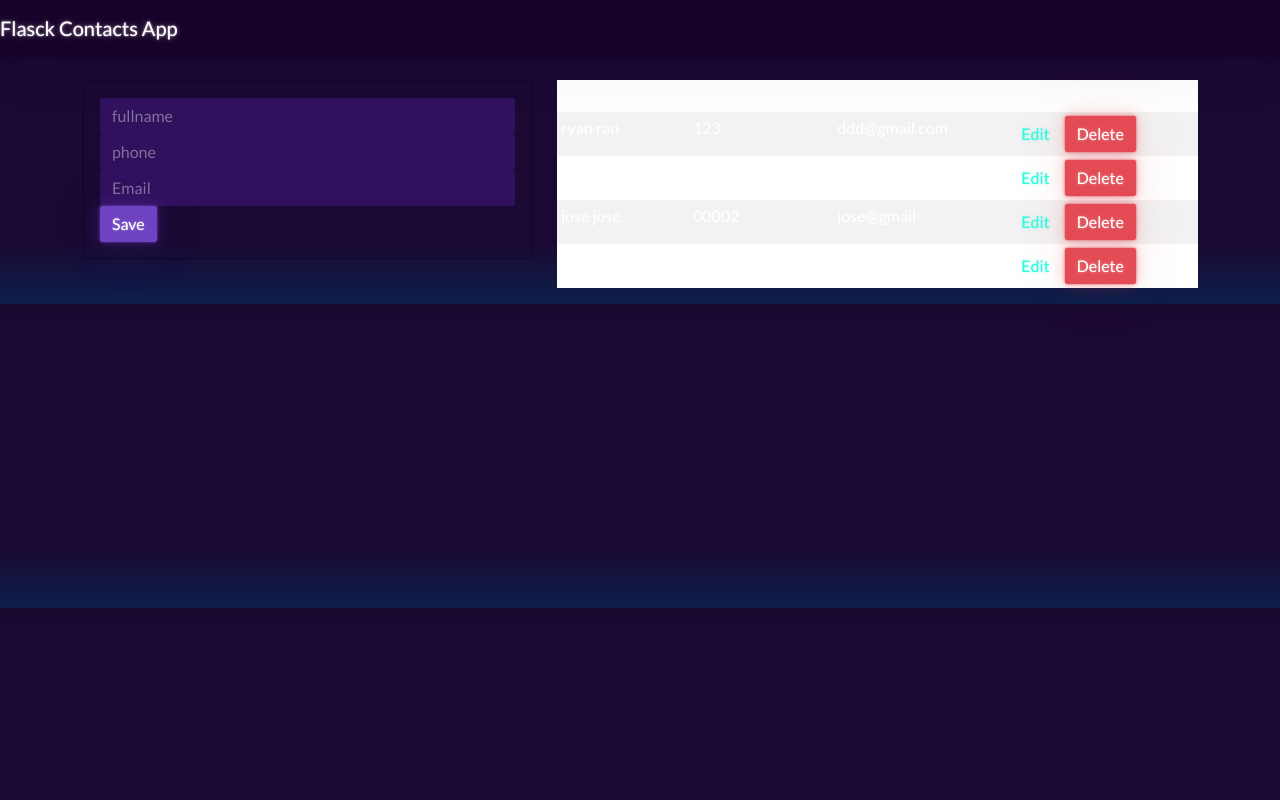
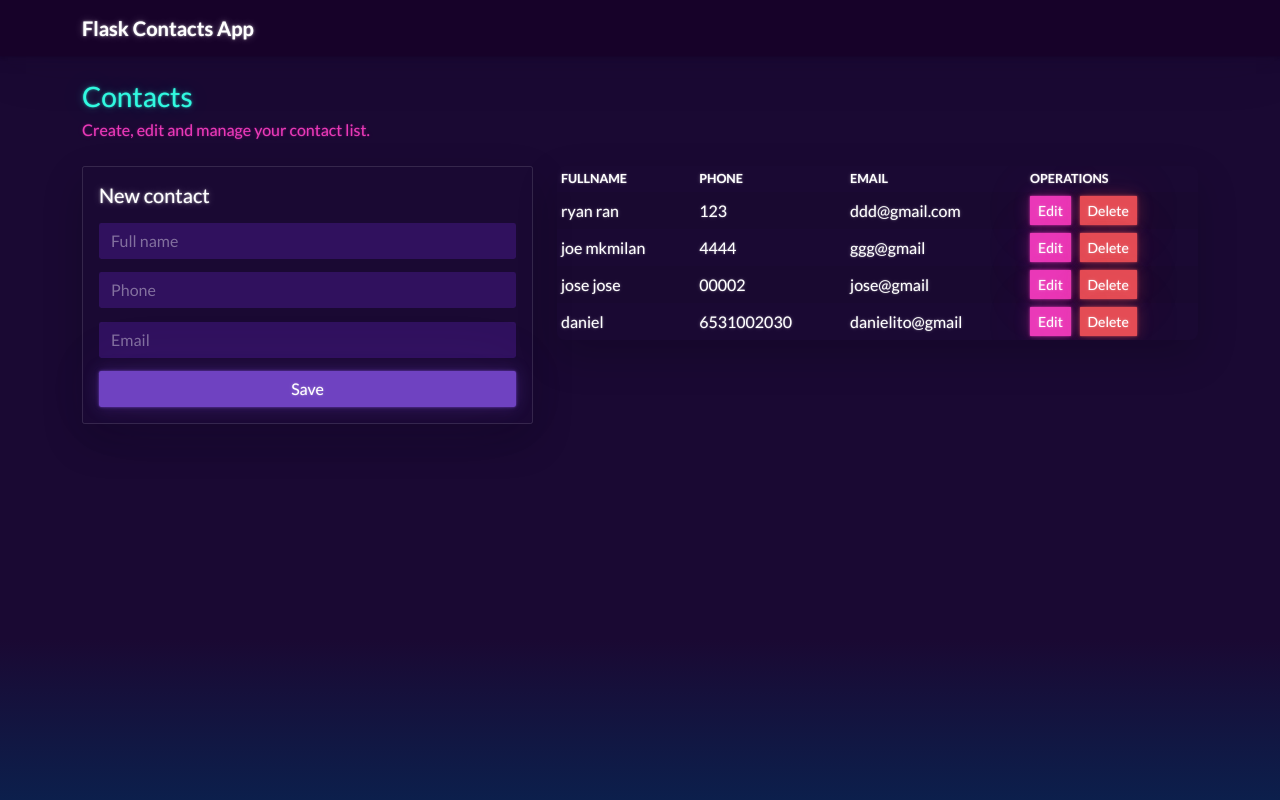
Before and after one commit to DanielOCx10/flaskaplicacion, a Flask app: page / in a window 1280 px wide. Run offline with Flask 3, Linux system fonts and the light colour scheme; data comes from the database, SQL or seed files in the repository; some libraries are stand-ins or nearby versions.

Commit message:
Mejora visual del CRUD

```diff
--- /dev/null
+++ b/static/css/styles.css
@@ -0,0 +1,54 @@
+body {
+    min-height: 100vh;
+}
+
+.navbar {
+    box-shadow: 0 0.75rem 2rem rgba(0, 0, 0, 0.18);
+}
+
+.page-heading {
+    margin-bottom: 1.5rem;
+}
+
+.page-heading h1 {
+    margin-bottom: 0.25rem;
+    font-size: 1.75rem;
+}
+
+.crud-card {
+    border: 1px solid rgba(255, 255, 255, 0.12);
+    box-shadow: 0 1rem 2.5rem rgba(0, 0, 0, 0.2);
+}
+
+.crud-card .form-control {
+    margin-bottom: 0.85rem;
+}
+
+.table-panel {
+    overflow: hidden;
+    border-radius: 0.5rem;
+    box-shadow: 0 1rem 2.5rem rgba(0, 0, 0, 0.18);
+}
+
+.table-panel .table {
+    margin-bottom: 0;
+}
+
+.table-panel thead td {
+    font-weight: 700;
+    text-transform: uppercase;
+    font-size: 0.78rem;
+    letter-spacing: 0;
+}
+
+.operations {
+    white-space: nowrap;
+}
+
+.operations .btn {
+    margin-right: 0.35rem;
+}
+
+.operations .btn:last-child {
+    margin-right: 0;
+}
--- a/templates/index.html
+++ b/templates/index.html
@@ -4,7 +4,13 @@
 {% block body %}
 
 
-    <div class="row">
+    <div class="page-heading">
+        <h1>Contacts</h1>
+        <p class="text-secondary mb-0">Create, edit and manage your contact list.</p>
+    </div>
+
+
+    <div class="row g-4">
 
 
         <div class="col-md-5">
@@ -20,26 +26,27 @@
             {% endwith %}
 
 
-            <div class="card card-body">
+            <div class="card card-body crud-card">
+                <h2 class="h5 mb-3">New contact</h2>
 
 
                 <form action="/add_contact" method="POST">
 
 
                     <div class="form-group">
-                        <input type="text" name="fullname" placeholder="fullname"
+                        <input type="text" name="fullname" placeholder="Full name"
                         class="form-control">
                     </div>
                     <div class="form-group">
-                        <input type="text" name="phone" placeholder="phone" class="form-control">
+                        <input type="text" name="phone" placeholder="Phone" class="form-control">
                     </div>
-                    <div class="form-grou">
+                    <div class="form-group">
                         <input type="text" name="email" placeholder="Email" class="form-control">
                     </div>
 
 
-                    <div class="form-group">
-                        <button type="submit" class="btn btn-primary btn-block">Save</button>
+                    <div class="form-group mt-2">
+                        <button type="submit" class="btn btn-primary w-100">Save</button>
                     </div>
                 </form>
 
@@ -50,7 +57,8 @@
         </div>
 
         <div class="col-md-7">
-            <table class="table table-striped table-bordered bg-white table-sm">
+            <div class="table-responsive table-panel">
+            <table class="table table-striped table-hover table-bordered table-sm align-middle">
                     <thead>
                         <tr>
                             <td>Fullname</td>
@@ -65,14 +73,15 @@
                         <td>{{ contact.1 }}</td>
                         <td>{{ contact.2 }}</td>
                         <td>{{ contact.3 }}</td>
-                        <td>
-                            <a href="/edit/{{ contact.0 }}" class= "btn btn-secundary">Edit</a>
-                            <a href="/delete/{{ contact.0 }}" class="btn btn-danger btn-delete">Delete</a>
+                        <td class="operations">
+                            <a href="/edit/{{ contact.0 }}" class= "btn btn-secondary btn-sm">Edit</a>
+                            <a href="/delete/{{ contact.0 }}" class="btn btn-danger btn-sm btn-delete">Delete</a>
                         </td>
                     </tr>
                     {% endfor %}
                 </tbody>
             </table>
+            </div>
         </div>
     </div>
 
--- a/templates/layout.html
+++ b/templates/layout.html
@@ -7,24 +7,27 @@
         <title>Contact Flask App</title>
          <!-- Bootwatch CSS served from a CDN -->
         <link rel="stylesheet" href="https://cdn.jsdelivr.net/npm/bootswatch@5.3.8/dist/vapor/bootstrap.min.css">
+        <link rel="stylesheet" href="{{ url_for('static', filename='css/styles.css') }}">
     </head>
 
 
     <body>
 
-        <nav class="navbar navbar-expand-lg navbar-dark bg-dark">
-            <a class="navbar-brand" href="/">Flasck Contacts App</a>
-            <button class="navbar-toggler" type="button" data-bs-toggle="collapse" data-bs-target="#navbarNav" aria-controls="navbarNav"
-            aria-expanded="false" aria-label="Toggle navigation">
-            <span class="navbar-toggler-icon"></span>
-            </button>
+        <nav class="navbar navbar-expand-lg navbar-dark bg-dark border-bottom border-primary">
+            <div class="container">
+                <a class="navbar-brand fw-semibold" href="/">Flask Contacts App</a>
+                <button class="navbar-toggler" type="button" data-bs-toggle="collapse" data-bs-target="#navbarNav" aria-controls="navbarNav"
+                aria-expanded="false" aria-label="Toggle navigation">
+                <span class="navbar-toggler-icon"></span>
+                </button>
+            </div>
         </nav>
 
 
-        <div class="container pt-4 ">
+        <main class="container py-4">
             {% block body%}
             {% endblock %}
-        </div>
+        </main>
 
 
         <!-- scripts -->
```
Also changed, not shown: templates/editcontact.html (+14 -7 lines).
